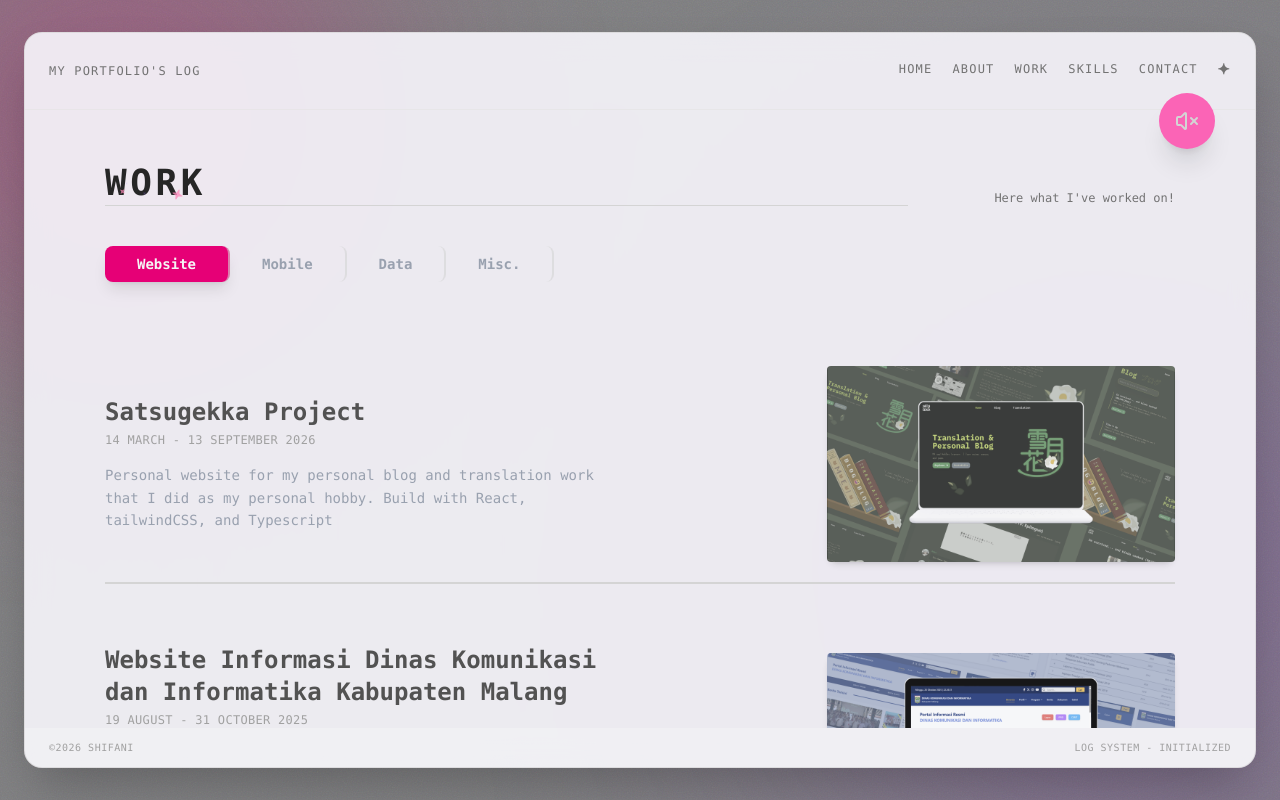
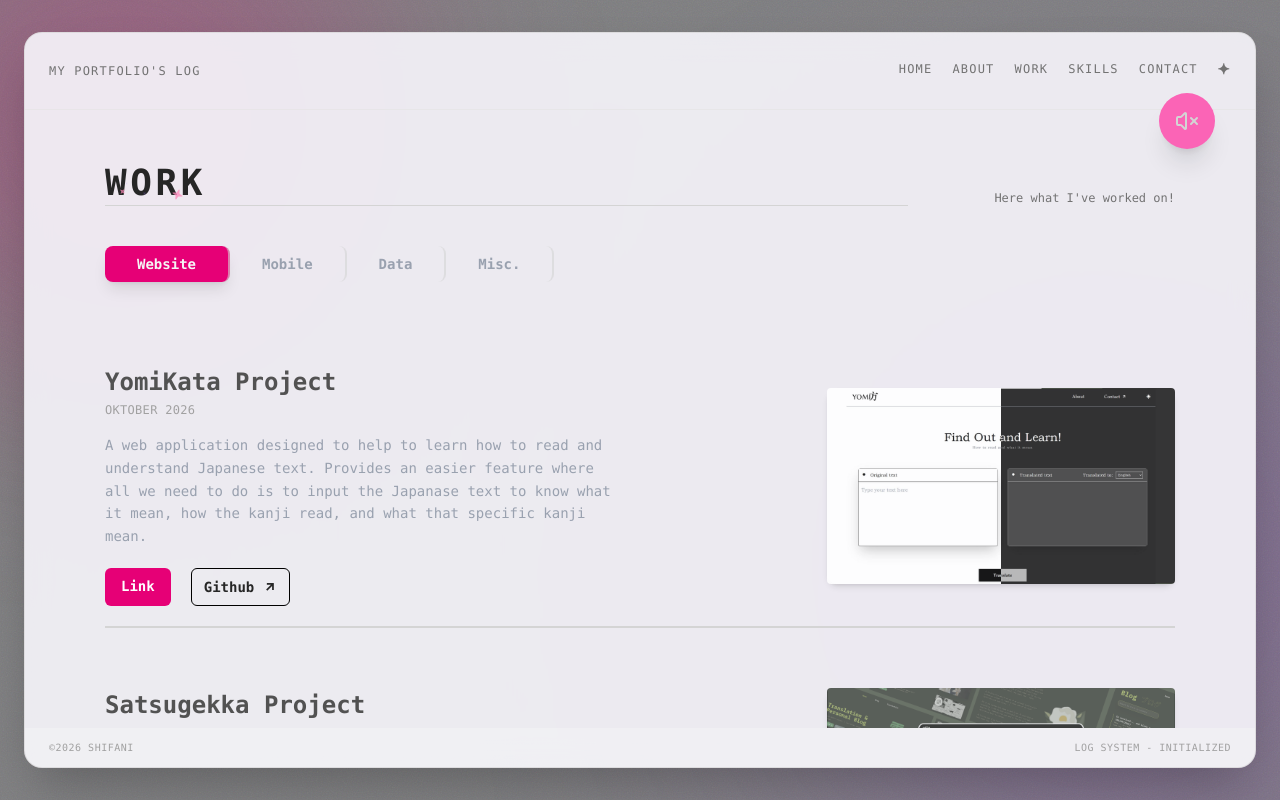
Before and after one commit to Shifani16/shifani-portfolio-website, a React (Vite) app: page /work in a window 1280 px wide. Built offline with nearby package versions, Linux system fonts and the light colour scheme.

Commit message:
Updating work section and adding some animation

```diff
--- a/src/components/About.tsx
+++ b/src/components/About.tsx
@@ -15,15 +15,16 @@ export default function About() {
         <div className="grid grid-cols-1 md:grid-cols-[3fr_1fr] items-center mt-10 md:mt-0">
           <div>
             <p className="text-neutral-600 font-mono tracking-tight text-xs md:text-lg">
-              Hi, I’m Vani! I’m currently an Informatics Engineering
-              undergraduate at Brawijaya University. I enjoy anime, manga, art,
-              games, and entertainment media in general. I also love tinkering
-              with things on the internet and figuring out how they work behind
-              the scenes. I’m always excited to learn new things, expand my
-              experience, and try working on different kinds of projects. I’m a
-              disciplined and hard-working person, especially when it comes to
-              the projects I’m involved in. If you’d like to know more about me,
-              feel free to contact me or check out my CV below!
+              Hi, I’m Vani! I’m currently an Informatics Engineering fresh
+              graduate that looking for job experience. I enjoy anime, manga,
+              art, games, and entertainment media in general. I also love
+              tinkering with things on the internet and figuring out how they
+              work behind the scenes. I’m always excited to learn new things,
+              expand my experience, and try working on different kinds of
+              projects. I’m a disciplined and hard-working person, especially
+              when it comes to the projects I’m involved in. If you’d like to
+              know more about me, feel free to contact me or check out my CV
+              below!
             </p>
           </div>
           <img src="/images/butterfly.png" alt="about" className="md:w-full" />
--- a/src/components/Hero.tsx
+++ b/src/components/Hero.tsx
@@ -52,10 +52,11 @@ export function Hero() {
             Explore →
           </a>
           <a
-            href="/contact"
+            target="_blank"
+            href="https://drive.google.com/drive/folders/1C2FlOg0yFck7xYNHsL8ns4hiRKJmBWLB?usp=drive_link"
             className="rounded-full border border-neutral-300 bg-white/50 px-6 py-3 text-sm font-semibold text-neutral-800 backdrop-blur-md hover:bg-white/80 transition"
           >
-            Contact Me
+            My Resume
           </a>
         </div>
       </motion.div>
--- a/src/components/Navigation.tsx
+++ b/src/components/Navigation.tsx
@@ -86,7 +86,7 @@ export default function Navigation() {
 
       {/* DESKTOP VIEW */}
       <div className="hidden md:block">
-        <div className="absolute left-25 -translate-y-40 justify-start transition">
+        <div className="absolute left-25 -translate-y-40 justify-start transition animate-orbit-1">
           <Link
             to="/about"
             id="about"
@@ -101,7 +101,7 @@ export default function Navigation() {
           </Link>
         </div>
 
-        <div className="absolute items-center -translate-x-90 translate-y-30 justify-start">
+        <div className="absolute items-center -translate-x-90 translate-y-30 justify-start animate-orbit-2">
           <Link
             to="/work"
             id="work"
@@ -116,7 +116,7 @@ export default function Navigation() {
           </Link>
         </div>
 
-        <div className="absolute items-center translate-x-50 translate-y-45 justify-start">
+        <div className="absolute items-center translate-x-50 translate-y-45 justify-start animate-orbit-3">
           <Link
             to="/skills"
             id="skills"
@@ -131,7 +131,7 @@ export default function Navigation() {
           </Link>
         </div>
 
-        <div className="absolute translate-x-70 -translate-y-30 justify-start">
+        <div className="absolute translate-x-70 -translate-y-30 justify-start animate-orbit-4">
           <Link
             to="/contact"
             id="contact"
--- a/src/components/Work.tsx
+++ b/src/components/Work.tsx
@@ -25,7 +25,9 @@ export default function Work() {
               </SparklesText>
             </div>
 
-            <p className="text-neutral-500 text-xs mt-3 md:mt-15 font-mono ">Here what I've worked on!</p>
+            <p className="text-neutral-500 text-xs mt-3 md:mt-15 font-mono ">
+              Here what I've worked on!
+            </p>
           </div>
 
           {/* Responsive Tabs */}
@@ -42,11 +44,7 @@ export default function Work() {
                       ? "bg-pink-600 text-neutral-100 shadow-lg"
                       : "text-gray-400 hover:text-white"
                   }
-                  ${
-                    i !== tabs.length
-                      ? "border-r-2 border-neutral-300/60"
-                      : ""
-                  }
+                  ${i !== tabs.length ? "border-r-2 border-neutral-300/60" : ""}
                 `}
                 >
                   {tab}
@@ -74,6 +72,18 @@ export default function Work() {
                   <p className="text-gray-400 text-sm leading-relaxed">
                     {project.desc}
                   </p>
+                  <div className="flex gap-5 text-sm mt-5 font-bold">
+                    {project.link && (
+                      <a href={project.link} target="_blank" className="px-4 py-2 bg-pink-600 text-white rounded-sm hover:bg-white hover:border hover:border-black hover:text-black">
+                        Link
+                      </a>
+                    )}
+                    {project.github && (
+                      <a href={project.github} target="_blank" className="px-3 py-2 border border-black rounded-sm hover:bg-black hover:text-white">
+                        Github <i className="ri-arrow-right-up-line"></i>
+                      </a>
+                    )}
+                  </div>
                 </div>
 
                 {/* Image */}
--- a/src/data/projects.ts
+++ b/src/data/projects.ts
@@ -1,92 +1,124 @@
 export const projects = [
   {
     id: 1,
+    title: "YomiKata Project",
+    date: "Oktober 2026",
+    desc: "A web application designed to help to learn how to read and understand Japanese text. Provides an easier feature where all we need to do is to input the Japanase text to know what it mean, how the kanji read, and what that specific kanji mean.",
+    image: "/images/Yomikata.jpg",
+    category: "Website",
+    link: "https://yomikata-project.vercel.app/",
+    github: "https://github.com/Shifani16/yomikata-project",
+  },
+  {
+    id: 2,
     title: "Satsugekka Project",
     date: "14 March - 13 September 2026",
     desc: "Personal website for my personal blog and translation work that I did as my personal hobby. Build with React, tailwindCSS, and Typescript",
     image: "/images/satsugekka.png",
     category: "Website",
+    link: "https://satsugekka-project.vercel.app/",
+    github: "https://github.com/Shifani16/satsugekka-project",
   },
   {
-    id: 2,
+    id: 3,
     title:
       "Website Informasi Dinas Komunikasi dan Informatika Kabupaten Malang",
     date: "19 August - 31 October 2025",
     desc: "Participated in redesigning the Malang Regency government website as a Frontend Developer using the CodeIgniter4 framework to integrate the design into reusable template that can be used for all Malang Regency government website outside Diskominfo.",
     image: "/images/Diskominfo.png",
     category: "Website",
+    link: "",
+    github: "",
   },
   {
-    id: 3,
+    id: 4,
     title: "OccuHelp",
     date: "13 February - 20 June 2025",
     desc: "Capstone Project focused on improving hospital system management. Acted as a Backend Developer managing the database and APIs, and as a Frontend Developer integrating APIs and data into the website display. The framework used is Laravel.",
     image: "/images/OccuHelp.png",
     category: "Website",
+    link: "",
+    github: "https://github.com/Shifani16/occuhealth-capstone",
   },
   {
-    id: 4,
+    id: 5,
     title: "Brekkie",
     date: "15 September - 19 December 2024",
     desc: "Project focused on a service application for serving breakfast and diets, and providing healthy recipe information. Acted as the leader and main developer, integrating application logic and design. The framework used is Jetpack Compose.",
     image: "/images/Brekkie.png",
     category: "Mobile",
+    link: "",
+    github: "https://github.com/Shifani16/brekkie",
   },
   {
-    id: 5,
+    id: 6,
     title: "Website Informasi Kost Danaras",
     date: "22 February - 28 June 2024",
     desc: "Project for a boarding house management system capable of managing data for tenants. Acted as a Frontend Developer and UI designer, designing the website interface and managing the database system. The framework used is Laravel.",
     image: "/images/KOST.png",
     category: "Website",
+    link: "",
+    github: "https://github.com/Shifani16/kost-danaras-management",
   },
   {
-    id: 6,
+    id: 7,
     title: "LesTour",
     date: "31 August - 11 November 2023",
     desc: "Website project about a tourism booking system. Used vanilla HTML, CSS, and JavaScript.",
     image: "/images/Lestour.png",
     category: "Website",
+    link: "",
+    github: "https://github.com/Shifani16/imk-frontend-lestour",
   },
   {
-    id: 7,
+    id: 8,
     title: "Shattered Echoes",
     date: "24 August - 09 September 2024",
     desc: "A simple platformer game that focused in puzzle solving game to accomplish goal. Participated as game artist and created the whole game art assets",
     image: "/images/game.png",
     category: "Misc.",
+    link: "https://doodez.itch.io/shatteredechoes",
+    github: "",
   },
   {
-    id: 8,
+    id: 9,
     title: "Auditor's Manager",
     date: "01 August - 12 December 2023",
     desc: "A simple database management GUI project that capable of doing CRUD system",
     image: "/images/Auditor_manager.png",
     category: "Misc.",
+    link: "",
+    github: "https://github.com/Shifani16/aplikasi-kap-elmo",
   },
   {
-    id: 9,
+    id: 10,
     title: "Content-based Game Recommendation System on the Steam Platform Using TF-IDF and Word2Vec",
     date: "02 September 2025 - 01 Januari 2026",
     desc: "A project to build game recommendation system using Steam data as the data basis and using Natural Language Processing to create recommendation system based on title input.",
     image: "/images/skrip.png",
     category: "Data",
+    link: "",
+    github: "",
   },
   {
-    id: 10,
+    id: 11,
     title: "Toxic Comments Classification",
     date: "25 October - 29 November 2024",
     desc: "A machine learning project that compares the performance of two algorithms for classification of toxic comments.",
     image: "/images/toxic.png",
     category: "Data",
+    link: "",
+    github: "",
   },
   {
-    id: 11,
+    id: 12,
     title: "Sentiment Analysis of Financial News using SVM Algorithm",
     date: "25 October - 29 November 2024",
     desc: "A Natural Language Processing project that classificate the sentiment of financial news data.",
     image: "/images/sentiment.png",
     category: "Data",
+    link: "",
+    github: "",
   },
 
 ];
--- a/src/index.css
+++ b/src/index.css
@@ -4,6 +4,37 @@
 @import "@fontsource-variable/geist";
 
 @custom-variant dark (&:is(.dark *));
+
+@keyframes float-circle {
+  0% {
+    transform: translate(0px, 0px);
+  }
+  25% {
+    transform: translate(6px, -8px);
+  }
+  50% {
+    transform: translate(0px, -14px);
+  }
+  75% {
+    transform: translate(-6px, -8px);
+  }
+  100% {
+    transform: translate(0px, 0px);
+  }
+}
+
+.animate-orbit-1 {
+  animation: float-circle 8s ease-in-out infinite;
+}
+.animate-orbit-2 {
+  animation: float-circle 9s ease-in-out infinite 2s;
+}
+.animate-orbit-3 {
+  animation: float-circle 7s ease-in-out infinite 1s;
+}
+.animate-orbit-4 {
+  animation: float-circle 10s ease-in-out infinite 3s;
+}
 
 @font-face {
   font-family: 'Silkscreen';
```
Also changed, not shown: public/images/Yomikata.jpg (added), 1 other file (tests, documents, lock files or other folders).
